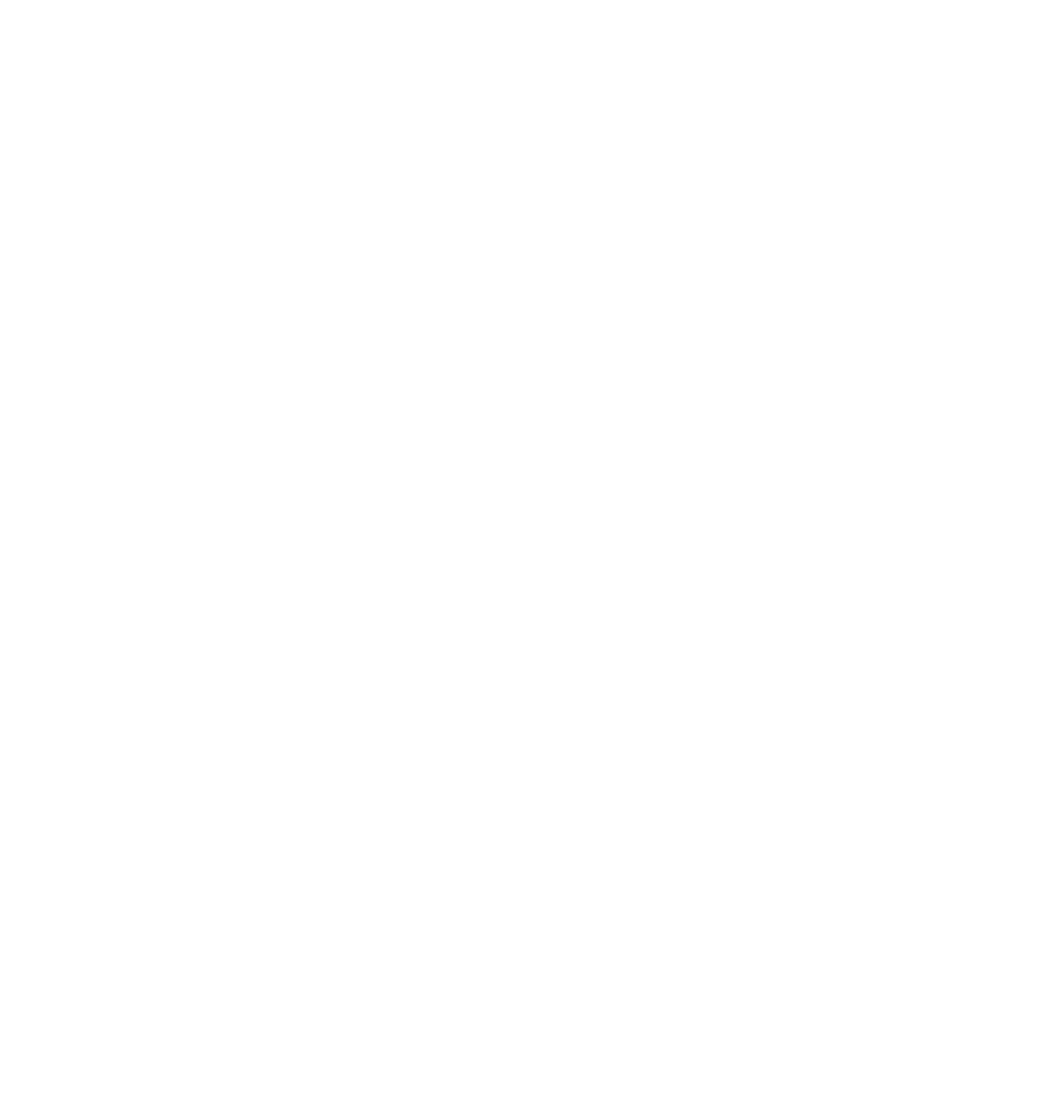
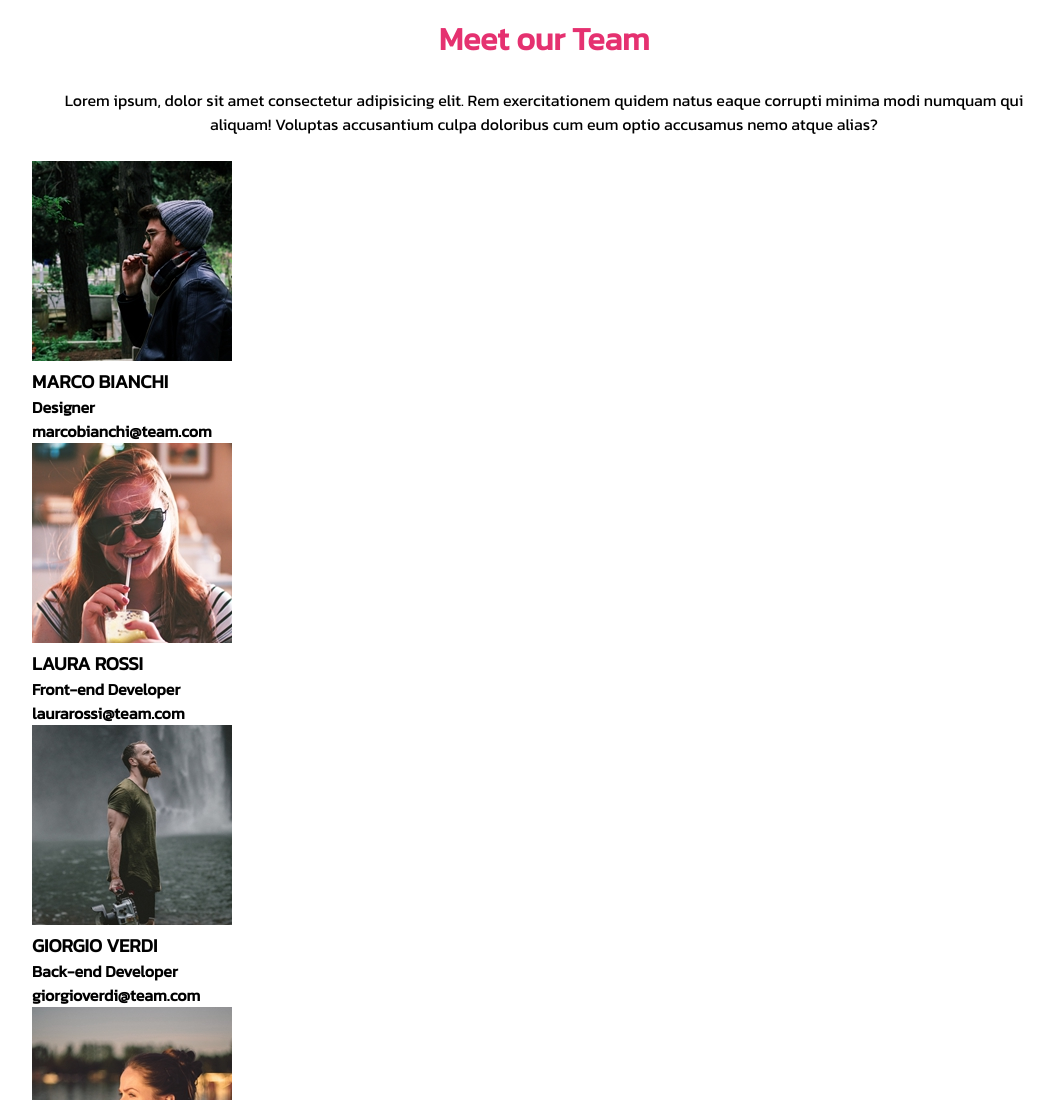
Before and after one commit to Ale-1407/html-css-float-cards, a plain HTML site: page index.html in a window 1280 px wide. Shown: the top 1100 px of the page, without its empty margins (96-1150 px from the left). Before the commit the page ends 800 px from the top, so only its background shows below. Drawn offline with Linux system fonts and the light colour scheme.

Commit message:
creato header e struttura section

```diff
--- a/assets/css/style.css
+++ b/assets/css/style.css
@@ -0,0 +1,27 @@
+@import url('https://fonts.googleapis.com/css2?family=Kanit&display=swap');
+
+*{
+    margin: 0;
+    padding: 0;
+    box-sizing: border-box;
+    font-family: 'Kanit', sans-serif;
+}
+
+header h1{
+
+    color: #e53170;
+    text-align: center;
+    padding-top: 15px;
+
+
+}
+
+.container{
+    width: 80%;
+    margin: auto;
+}
+
+main p{
+    text-align: center;
+    padding: 25px;
+}
--- a/index.html
+++ b/index.html
@@ -8,6 +8,66 @@
     <link rel="stylesheet" href="./assets/css/style.css">
 </head>
 <body>
+    <header>
+        <h1>Meet our Team</h1>
+    </header>
+
+    <main class="container">
+
+        <p>Lorem ipsum, dolor sit amet consectetur adipisicing elit.
+            Rem exercitationem quidem natus eaque corrupti minima modi numquam qui aliquam!
+            Voluptas accusantium culpa doloribus cum eum optio accusamus nemo atque alias?</p>
+
+            <section class="columns">
+            <div class="cards">
+                <img src="./assets/img/male1.png" alt="img1">
+                <h3>MARCO BIANCHI</h3>
+                <h4>Designer</h4>
+                <h4>marcobianchi@team.com</h4>
+            </div>
+            <div class="cards">
+                <img src="./assets/img/female1.png" alt="img2">
+                <h3>LAURA ROSSI</h3>
+                <h4>Front-end Developer</h4>
+                <h4>laurarossi@team.com</h4>
+
+            </div>
+            <div class="cards">
+                <img src="./assets/img/male2.png" alt="img3">
+                <h3>GIORGIO VERDI</h3>
+                <h4>Back-end Developer</h4>
+                <h4>giorgioverdi@team.com</h4>
+            </div>
+            <div class="cards">
+                <img src="./assets/img/female2.png" alt="img4">
+                <h3>MARTA IPSUM</h3>
+                <h4>SEO Specialist</h4>
+                <h4>martaipsum@team.com</h4>
+            </div>
+            <div class="cards">
+                <img src="./assets/img/male3.png" alt="img5">
+                <h3>ROBERTO LOREM</h3>
+                <h4>Project Manager</h4>
+                <h4>robertolorem@team.com</h4>
+            </div>
+            <div class="cards">
+                <img src="./assets/img/female3.png" alt="img6">
+                <h3>DANIELA AMET</h3>
+                <h4>Analyst</h4>
+                <h4>danielaamet@team.com</h4>
+
+            </div>
+
+        </section>
+
+    </main>
+
+
+
+
+
+
+
 
 </body>
 </html>
```
